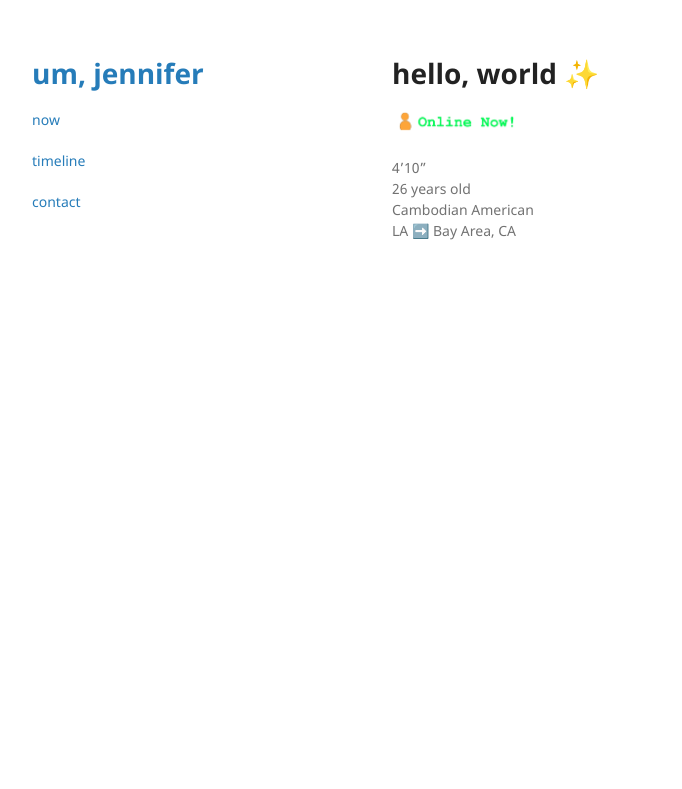
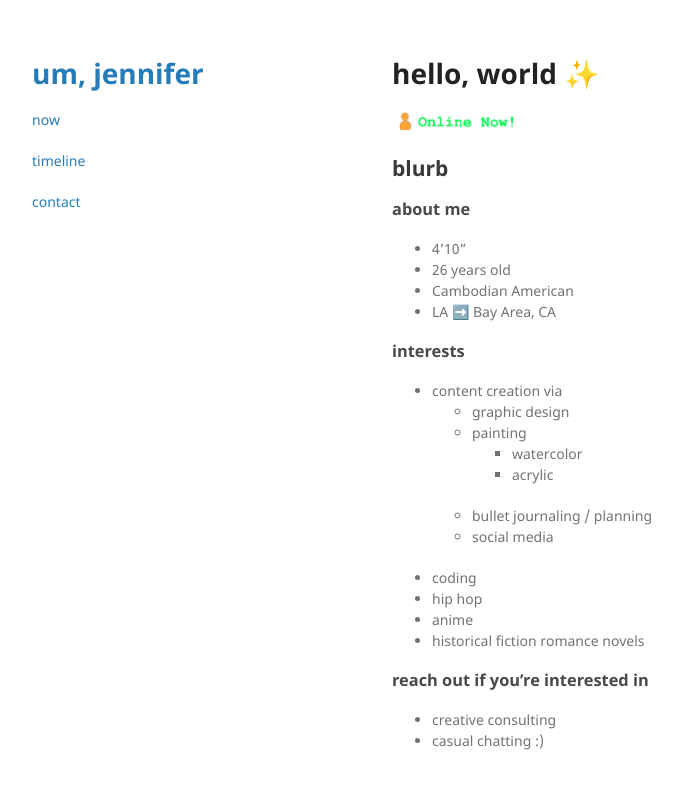
Before and after one commit to umjennifer/umjennifer.github.io, a Jekyll site: the page built from index.md, in a window 1280 px wide. Shown: the top 789 px of the page, without its empty margins (178-860 px from the left). Built offline with Jekyll 4.4.1, drawn with Linux system fonts in a browser that asks for light colours; our own code applies the rules of GitHub Pages for plain Markdown files.

Commit message:
Update index.md

```diff
--- a/index.md
+++ b/index.md
@@ -4,7 +4,27 @@ layout: default
 # hello, world ✨
 ![onlinenowgif](https://raw.githubusercontent.com/umjennifer/umjennifer.github.io/master/assets/images/onlinenow.GIF){:height="25%" width="25%"}
 
-4'10"
-26 years old
-Cambodian American
-LA ➡️ Bay Area, CA
+## blurb
+
+### about me
+- 4'10"
+- 26 years old
+- Cambodian American
+- LA ➡️ Bay Area, CA
+
+### interests
+- content creation via
+  - graphic design
+  - painting
+     - watercolor
+     - acrylic
+  - bullet journaling / planning
+  - social media
+- coding
+- hip hop
+- anime
+- historical fiction romance novels
+
+### reach out if you're interested in
+- creative consulting
+- casual chatting :)
```
